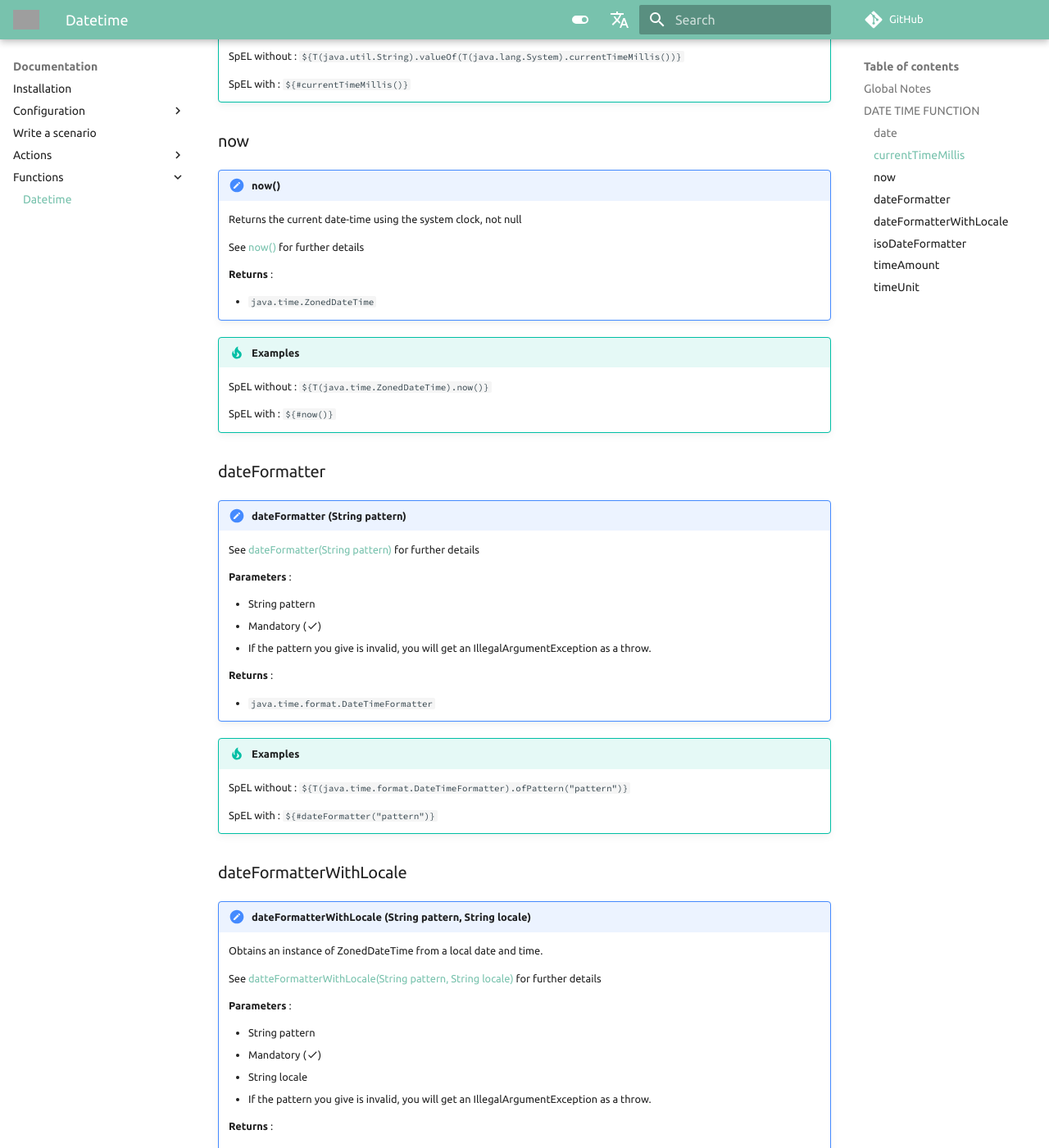
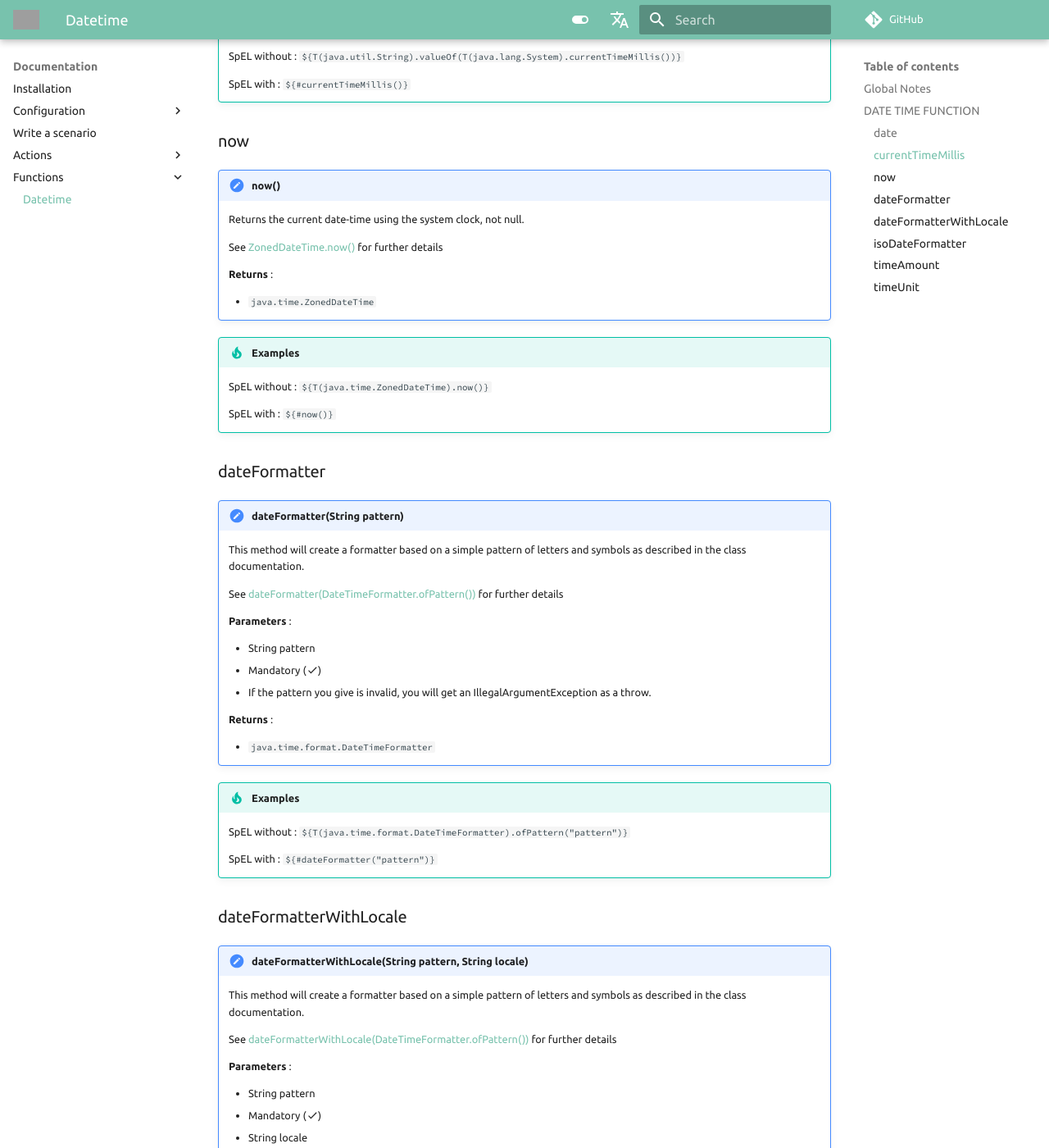
Before and after one commit to chutney-testing/chutney-testing.github.io-legacy, an MkDocs documentation site: the page built from docs/functions/datetime.md, in a window 1280 px wide and 1400 px high, scrolled down 1959 px. Shown: the whole window at 82% size. Built offline with MkDocs 1.6.1 and Material for MkDocs 9.7.7, drawn with Linux system fonts in a browser that asks for light colours; comment, search, counter and statistics services are not loaded; some of the changed text lies outside the part shown; grey boxes are pictures that could not be loaded.

Commit message:
docs: oracle links reliability

```diff
--- a/docs/functions/datetime.md
+++ b/docs/functions/datetime.md
@@ -32,7 +32,7 @@
 
     Framework-level interface defining read-write access to a temporal object, such as a date, time, offset or some combination of these.
 
-    See [Date(String date, String... format)](https://docs.oracle.com/en/java/javase/11/docs/api/java.base/java/time/temporal/Temporal.html) for further details
+    See [Date(Temporal)](https://docs.oracle.com/en/java/javase/11/docs/api/java.base/java/time/temporal/Temporal.html) & [DateTimeFormatter.parseBest()](https://docs.oracle.com/en/java/javase/11/docs/api/java.base/java/time/format/DateTimeFormatter.html#parseBest(java.lang.CharSequence,java.time.temporal.TemporalQuery...)) for further details
 
     **Parameters** :
 
@@ -96,9 +96,11 @@
 
 ## dateFormatter
 
-!!! note "dateFormatter (String pattern)"
+!!! note "dateFormatter(String pattern)"
 
-    See [dateFormatter(String pattern)](https://docs.oracle.com/en/java/javase/11/docs/api/java.base/java/time/format/DateTimeFormatter.html) for further details
+    This method will create a formatter based on a simple pattern of letters and symbols as described in the class documentation.
+
+    See [dateFormatter(DateTimeFormatter.ofPattern())](https://docs.oracle.com/en/java/javase/11/docs/api/java.base/java/time/format/DateTimeFormatter.html#ofPattern(java.lang.String)) for further details
 
     **Parameters** :
 
@@ -119,11 +121,11 @@
 
 ## dateFormatterWithLocale
 
-!!! note "dateFormatterWithLocale (String pattern, String locale)"
+!!! note "dateFormatterWithLocale(String pattern, String locale)"
 
-    Obtains an instance of ZonedDateTime from a local date and time.
+    This method will create a formatter based on a simple pattern of letters and symbols as described in the class documentation.
 
-    See [datteFormatterWithLocale(String pattern, String locale)](https://docs.oracle.com/en/java/javase/11/docs/api/java.base/java/time/format/DateTimeFormatter.html) for further details
+    See [dateFormatterWithLocale(DateTimeFormatter.ofPattern())](https://docs.oracle.com/en/java/javase/11/docs/api/java.base/java/time/format/DateTimeFormatter.html#ofPattern(java.lang.String)) for further details
 
     **Parameters** :
 
@@ -145,11 +147,11 @@
 
 ## isoDateFormatter
 
-!!! note "isoDateFormatter (String type)"
+!!! note "isoDateFormatter(String type)"
 
-    This method will create a formatter based on a simple pattern of letters and symbols as described in the class documentation.
+    Formatter for printing and parsing date-time objects.
 
-    See [isoDateFormatter(String type)](https://docs.oracle.com/en/java/javase/11/docs/api/java.base/java/time/format/DateTimeFormatter.html) for further details
+    See [isoDateFormatter(DateTimeFormatter)](https://docs.oracle.com/en/java/javase/11/docs/api/java.base/java/time/format/DateTimeFormatter.html) for further details
 
     **Parameters** :
 
@@ -170,9 +172,11 @@
 
 ## timeAmount
 
-!!! note "timeAmount (String text)"
+!!! note "timeAmount(String text)"
 
-    See [timeAmount(String unit)](https://docs.oracle.com/en/java/javase/11/docs/api/java.base/java/time/temporal/TemporalAmount.html) for further details
+    This is the base interface type for amounts of time. An amount is distinct from a date or time-of-day in that it is not tied to any specific point on the time-line.
+
+    See [timeAmount(TemporalAmount)](https://docs.oracle.com/en/java/javase/11/docs/api/java.base/java/time/temporal/TemporalAmount.html) for further details
 
     **Parameters** :
 
@@ -190,9 +194,11 @@
 
 ## timeUnit
 
-!!! note "timeUnit (String unit)"
+!!! note "timeUnit(String unit)"
 
-    See [timeUnit(String unit)](https://docs.oracle.com/en/java/javase/11/docs/api/java.base/java/time/temporal/ChronoUnit.html) for further details
+    This set of units provide unit-based access to manipulate a date, time or date-time. The standard set of units can be extended by implementing TemporalUnit.
+
+    See [timeUnit(ChronoUnit)](https://docs.oracle.com/en/java/javase/11/docs/api/java.base/java/time/temporal/ChronoUnit.html) for further details
 
     **Parameters** :
 
```
Also changed, not shown: other parts of docs/functions/datetime.md (+2 -2 lines).
